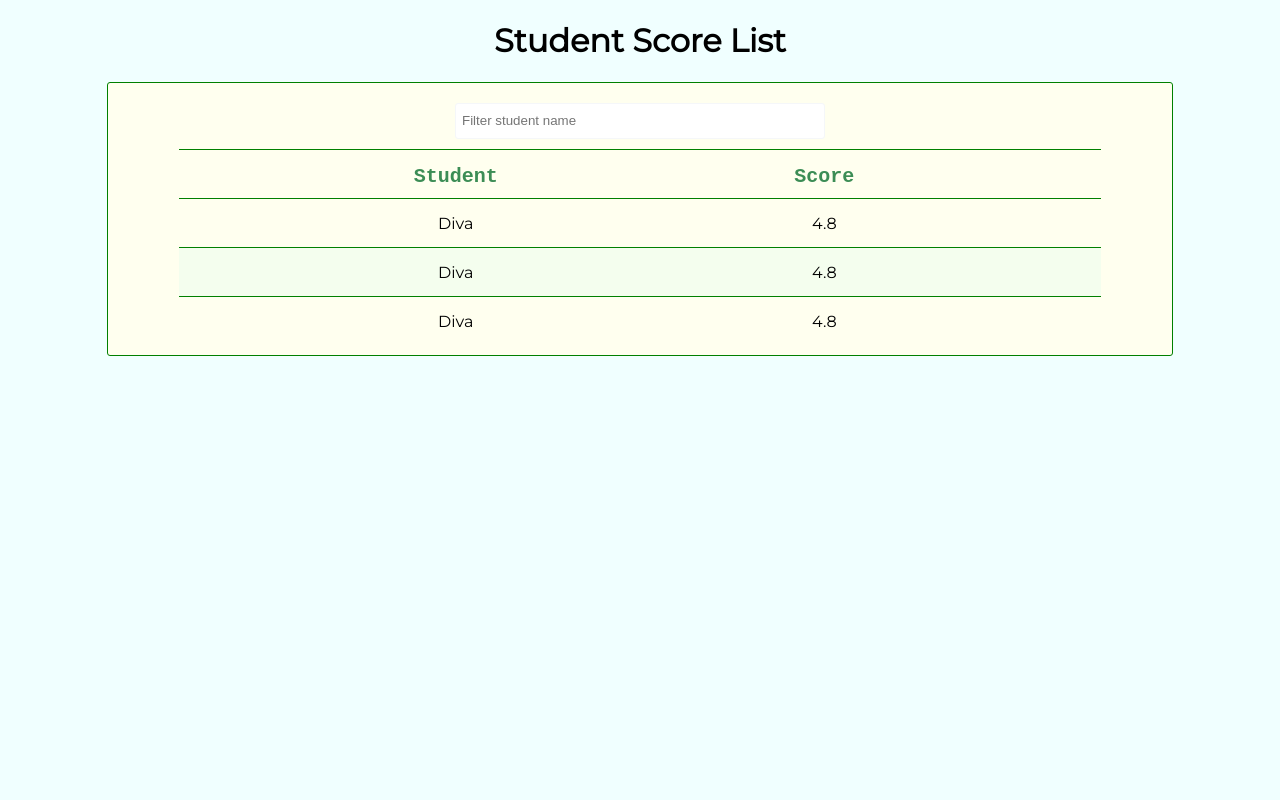
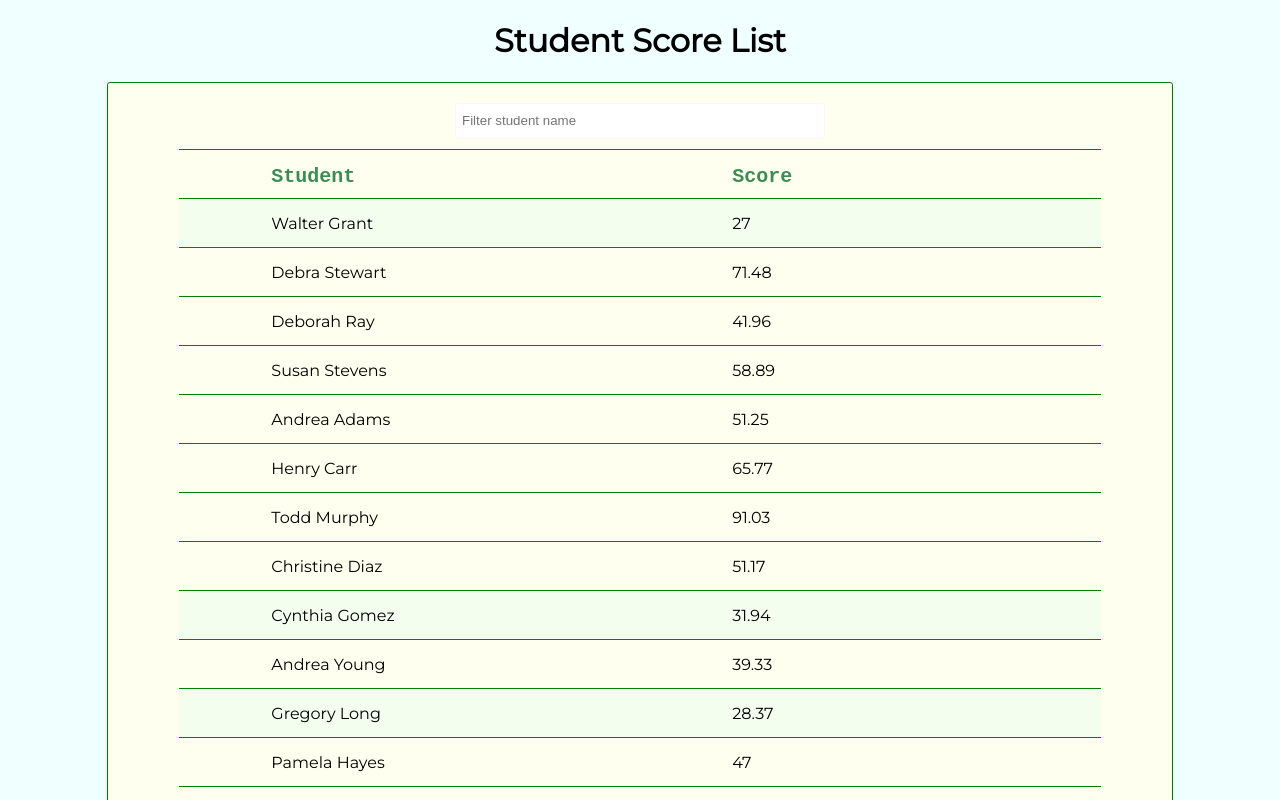
Before and after one commit to ZoeZhanZY/react-student-scores, a React (Create React App) app: page / in a window 1280 px wide. Shown: the top 800 px of the page. Built offline with nearby package versions, Linux system fonts and the light colour scheme; a web font is replaced by a local one.

Commit message:
complete list mapping and highliting low score

```diff
--- a/public/styles.css
+++ b/public/styles.css
@@ -26,9 +26,11 @@ body {
 }
 
 .cell {
-  width: 40%;
+  width: 45%;
   padding-top: 15px;
   padding-bottom: 10px;
+	text-align: left;
+	padding-left: 10%;
 }
 
 .title {
--- a/src/components/App.js
+++ b/src/components/App.js
@@ -1,4 +1,6 @@
 import React from "react";
+import StudentsData from "../students.json";
+import ListItem from "./ListItem";
 
 function App() {
   return (
@@ -14,18 +16,15 @@ function App() {
         </div>
 
         <div className="list">
-          <div className="row">
-            <div className="cell">Diva</div>
-            <div className="cell">4.8</div>
-          </div>
-          <div className="row highlighted">
-            <div className="cell">Diva</div>
-            <div className="cell ">4.8</div>
-          </div>
-          <div className="row">
-            <div className="cell">Diva</div>
-            <div className="cell">4.8</div>
-          </div>
+
+          {StudentsData.map((student) => (
+            <ListItem
+              key={student.id}
+              firstName={student.firstName}
+              lastName={student.lastName}
+              lessonScore={student.lessonScore}
+            />
+          ))}
         </div>
       </div>
     </>
--- /dev/null
+++ b/src/components/ListItem.jsx
@@ -0,0 +1,13 @@
+import React from "react";
+
+const ListItem = ({ firstName, lastName, lessonScore }) => {
+	return(
+		// <div { lessonScore<35? className="row" : className="row highlighted"}>
+		<div className={lessonScore<35 ? "highlighted row" : "row"}>
+		 <div className="cell">{firstName} {lastName}</div>
+		 <div className="cell">{lessonScore}</div>
+   </div>)
+
+};
+
+export default ListItem;
```
Also changed, not shown: src/students.json (renamed from students.json).
